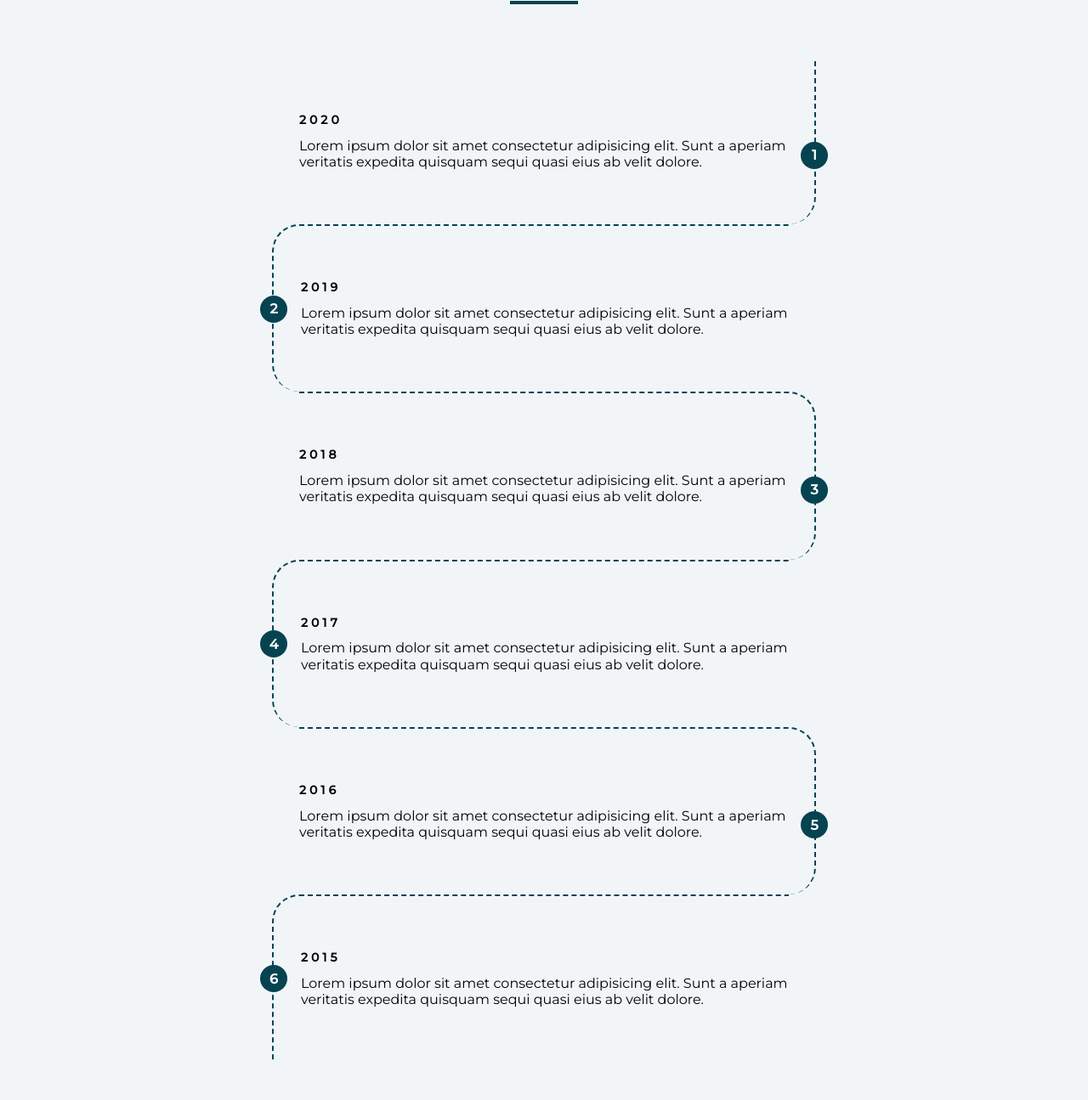
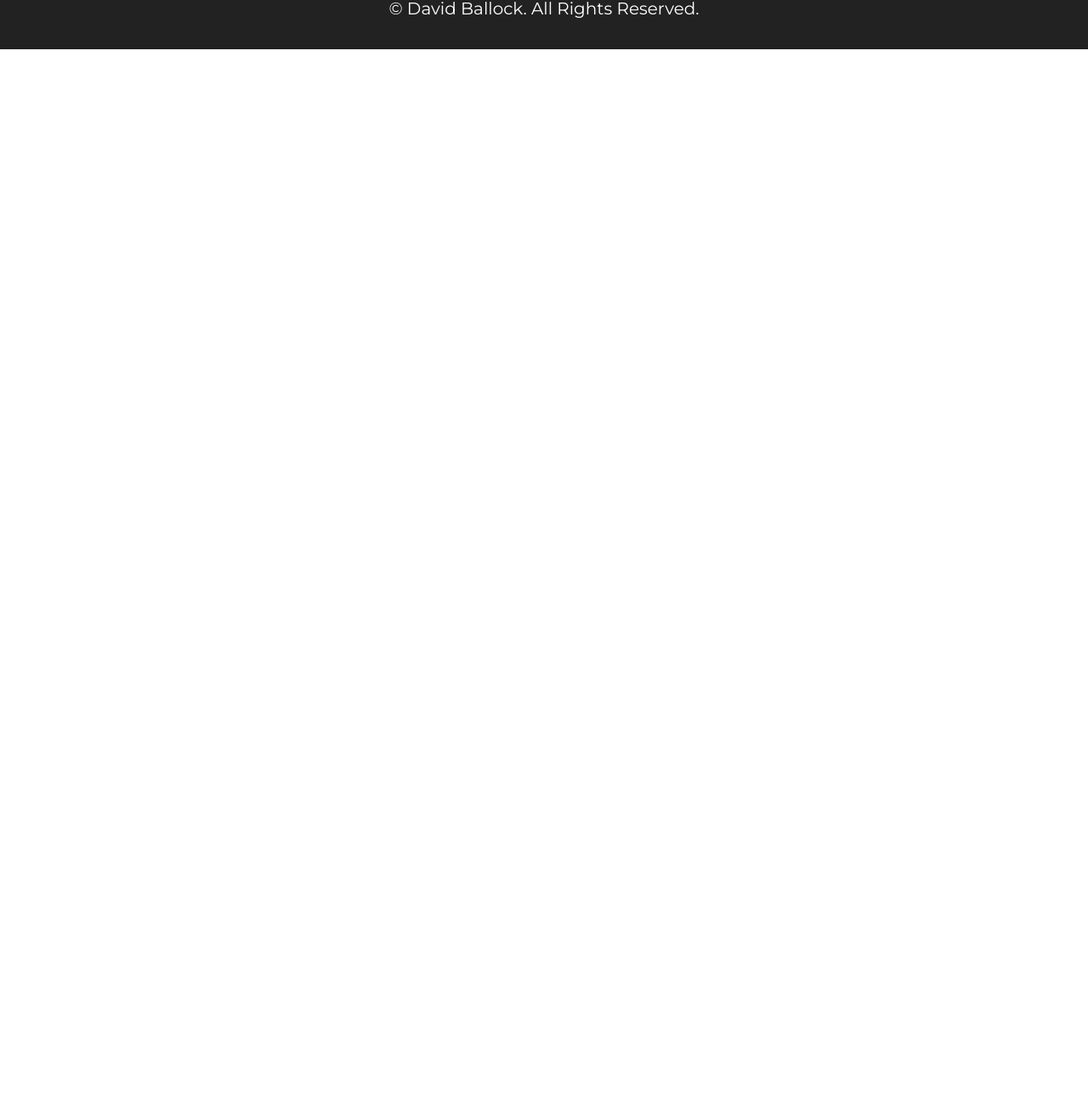
Before and after one commit to Heckles44/Portfolio, a plain HTML site: page about.html in a window 1280 px wide. Shown: the part 746-2041 px from the top of the page at 85% size. After the commit the page ends 804 px from the top, so only its background shows below. Drawn offline with Linux system fonts and the light colour scheme; files whose address does not match are found by name.

Commit message:
update about me section

```diff
--- a/about.html
+++ b/about.html
@@ -53,9 +53,9 @@
           <!-- end of section title -->
           <p>
             I am a self-taught web developer who started with a big help of
-            Udemy and a few Czechitas and Unicorn courses. I am focusing on
-            front-end, mainly on JavaScript and React and I also have some
-            experience with Node.js and Express.js..
+            Udemy, Codecademy and Freecodecamp. I am focusing on front-end,
+            mainly on JavaScript and React and I also have some experience with
+            Node.js and Express.js.
           </p>
           <p>
             Lorem ipsum dolor sit amet consectetur adipisicing elit. Officia
@@ -72,85 +72,6 @@
         </article>
       </div>
     </section>
-
-    <!-- courses completed -->
-    <section class="section courses bg-grey">
-      <!-- section title -->
-      <div class="section-title">
-        <h2>courses completed</h2>
-        <div class="underline"></div>
-      </div>
-      <!-- end of section title -->
-      <div class="section-center courses-center">
-        <!-- single courses item -->
-        <article class="courses-item">
-          <h4>2020</h4>
-          <p>
-            Lorem ipsum dolor sit amet consectetur adipisicing elit. Sunt a
-            aperiam veritatis expedita quisquam sequi quasi eius ab velit
-            dolore.
-          </p>
-          <span class="number">1</span>
-        </article>
-        <!-- end of single courses item -->
-        <!-- single courses item -->
-        <article class="courses-item">
-          <h4>2019</h4>
-          <p>
-            Lorem ipsum dolor sit amet consectetur adipisicing elit. Sunt a
-            aperiam veritatis expedita quisquam sequi quasi eius ab velit
-            dolore.
-          </p>
-          <span class="number">2</span>
-        </article>
-        <!-- end of single courses item -->
-        <!-- single courses item -->
-        <article class="courses-item">
-          <h4>2018</h4>
-          <p>
-            Lorem ipsum dolor sit amet consectetur adipisicing elit. Sunt a
-            aperiam veritatis expedita quisquam sequi quasi eius ab velit
-            dolore.
-          </p>
-          <span class="number">3</span>
-        </article>
-        <!-- end of single courses item -->
-        <!-- single courses item -->
-        <article class="courses-item">
-          <h4>2017</h4>
-          <p>
-            Lorem ipsum dolor sit amet consectetur adipisicing elit. Sunt a
-            aperiam veritatis expedita quisquam sequi quasi eius ab velit
-            dolore.
-          </p>
-          <span class="number">4</span>
-        </article>
-        <!-- end of single courses item -->
-        <!-- single courses item -->
-        <article class="courses-item">
-          <h4>2016</h4>
-          <p>
-            Lorem ipsum dolor sit amet consectetur adipisicing elit. Sunt a
-            aperiam veritatis expedita quisquam sequi quasi eius ab velit
-            dolore.
-          </p>
-          <span class="number">5</span>
-        </article>
-        <!-- end of single courses item -->
-        <!-- single courses item -->
-        <article class="courses-item">
-          <h4>2015</h4>
-          <p>
-            Lorem ipsum dolor sit amet consectetur adipisicing elit. Sunt a
-            aperiam veritatis expedita quisquam sequi quasi eius ab velit
-            dolore.
-          </p>
-          <span class="number">6</span>
-        </article>
-        <!-- end of single courses item -->
-      </div>
-    </section>
-    <!--end of  courses -->
 
     <footer class="footer">
       <ul class="social-icons">
--- a/style.css
+++ b/style.css
@@ -267,6 +267,9 @@ About Page
 
 /* about me */
 
+.about {
+  min-height: calc(100vh - 7.5vh - 15vh);
+}
 .about-title {
   text-align: left;
   margin-bottom: 2rem;
```
Also changed, not shown: Index.html (+1 -1 lines).
